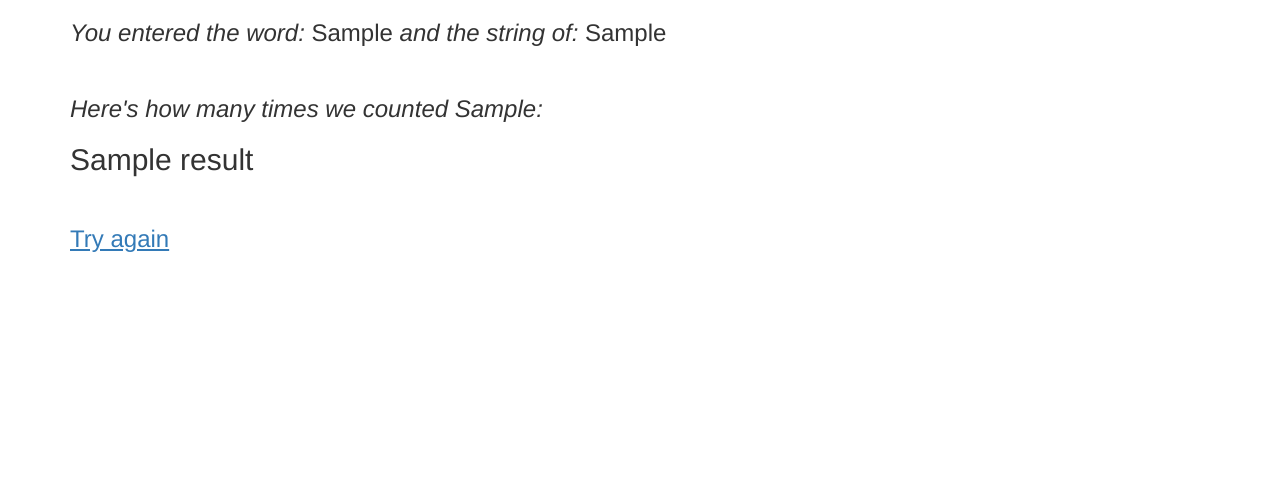
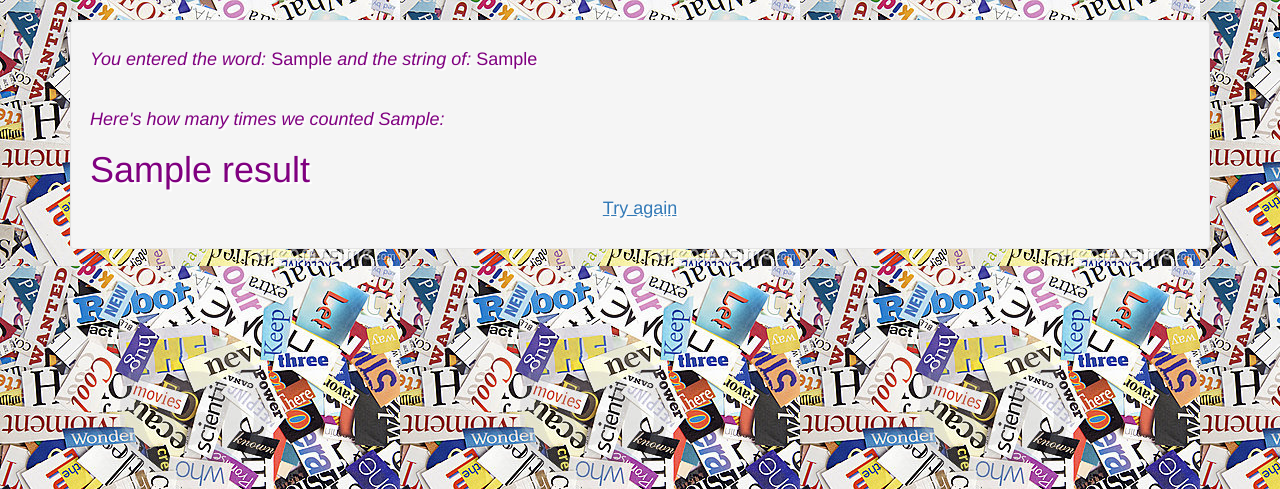
Before and after one commit to CallaRudolph/Word-Frequency, a PHP site: template views/result.html.twig in a window 1280 px wide. Shown: the top 489 px of the page. Run offline with PHP 8.4, Linux system fonts and the light colour scheme; the template is opened without the code that fills it: most values are stand-ins (such as "Sample title", 1, 10 or a date in 2020); some libraries are stand-ins or nearby versions.

Commit message:
update styling on twigs

```diff
--- a/views/form.html.twig
+++ b/views/form.html.twig
@@ -2,12 +2,16 @@
 <html>
   <head>
     <link rel='stylesheet' href='https://maxcdn.bootstrapcdn.com/bootstrap/3.3.1/css/bootstrap.min.css'>
+    <link href='css/styles.css' rel='stylesheet' type='text/css'>
     <title>Word Input</title>
   </head>
   <body>
     <div class='container'>
+      <div class='jumbotron'>
         <h1>Word Counter</h1>
         <p>Enter a word and then a string of words, and we will count how many times your word appears in your string!</p>
+      </div>
+      <div class='well'>
         <form action='/result'>
           <div class='form-group'>
             <label for='base_input'>Word:</label>
@@ -20,5 +24,6 @@
           <button type='submit' class='btn-success'>Count 'em up!</button>
         </form>
       </div>
+    </div>
   </body>
 </html>
--- a/views/result.html.twig
+++ b/views/result.html.twig
@@ -2,16 +2,18 @@
 <html>
   <head>
     <link rel='stylesheet' href='https://maxcdn.bootstrapcdn.com/bootstrap/3.3.1/css/bootstrap.min.css'>
+    <link href='css/styles.css' rel='stylesheet' type='text/css'>
     <title>Count Total</title>
   </head>
   <body>
     <div class='container'>
-      <h3><em>You entered the word: </em>{{ base_input }} <em> and the string of: </em>{{ string_input }}</h3>
-      <br>
-      <h3><em>Here's how many times we counted {{ base_input }}:</em></h3>
-      <h2>{{ result }}</h2>
-      <br>
-      <h3><a href='/'><u>Try again</u></a></h3>
+      <div class='well' id='answer'>
+        <h4><em>You entered the word: </em>{{ base_input }} <em> and the string of: </em>{{ string_input }}</h4>
+        <br>
+        <h4><em>Here's how many times we counted {{ base_input }}:</em></h4>
+        <h1>{{ result }}</h1>
+        <center><h4><a href='/'><u>Try again</u></a></h4></center>
+      </div>
     </div>
   </body>
 </html>
```
Lines whose indentation alone changed are shown as unchanged.
